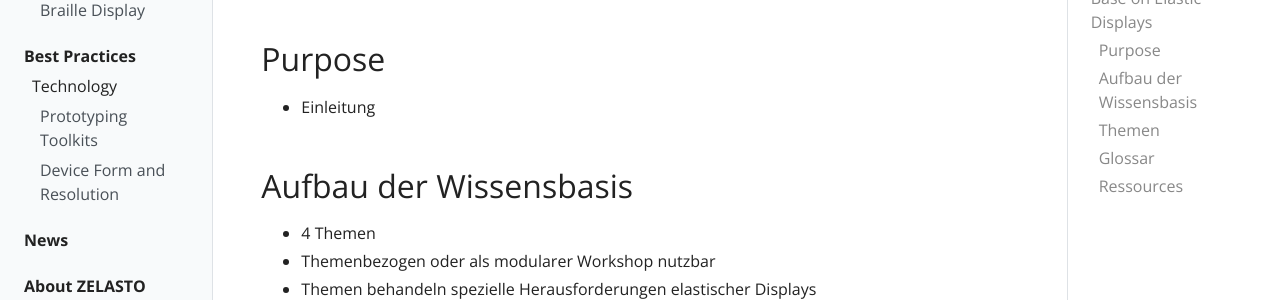
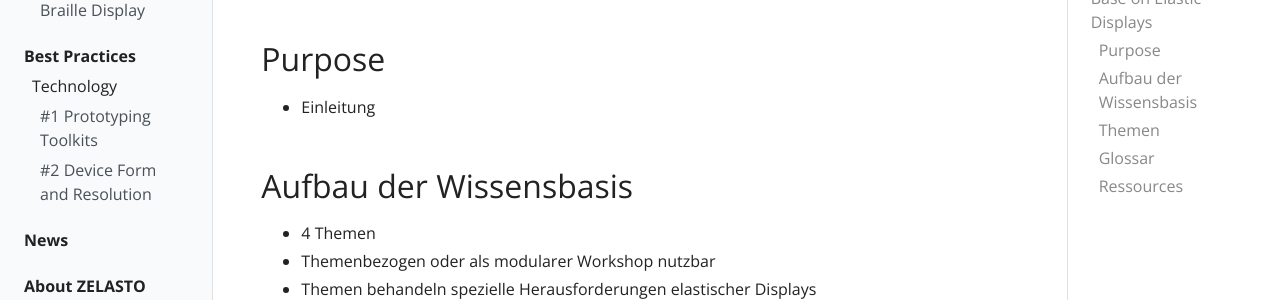
Before and after one commit to elenalenaelena/elenalenaelena.github.io, a Jekyll site: the page built from pages/index.md, in a window 1280 px wide. Shown: the part 234-534 px from the top of the page. Built offline with Jekyll 4.4.1, drawn with Linux system fonts in a browser that asks for light colours.

Commit message:
fix folder names

```diff
--- a/_data/toc.yml
+++ b/_data/toc.yml
@@ -15,9 +15,9 @@
     - title: "Technology"
       url: "pages/best-practices/technology"
       children:
-        - title: Prototyping Toolkits
+        - title: "#1 Prototyping Toolkits"
           url: "pages/best-practices/technology/1-prototyping-toolkits"
-        - title: Device Form and Resolution
+        - title: "#2 Device Form and Resolution"
           url: "pages/best-practices/technology/2-device-form-and-resolution"
 
 - title: News
```
